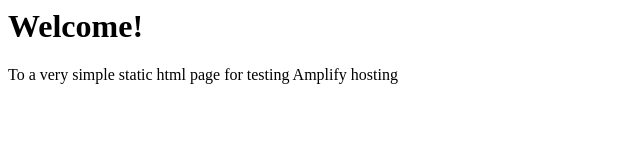
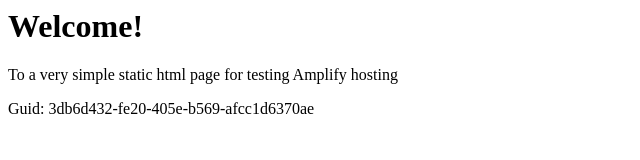
Before and after one commit to aws-aemilia-lhr/Github-PR-Commit-Integration-Test-DoNotTouch-v1-prod-eu-west-2, a website: page src/index.html in a window 1280 px wide. Shown: the whole page, without its empty margins (0-640 px from the left). Drawn offline with Linux system fonts and the light colour scheme.

Commit message:
commit from integ tests

```diff
--- a/src/index.html
+++ b/src/index.html
@@ -1,3 +1,5 @@
+
+
 <html lang="en">
 
 <head>
@@ -10,6 +12,6 @@
 <body>
     <h1>Welcome!</h1>
     <p>To a very simple static html page for testing Amplify hosting</p>
-</body>
+    <p>Guid: 3db6d432-fe20-405e-b569-afcc1d6370ae</p></body>
 
 </html>
```
